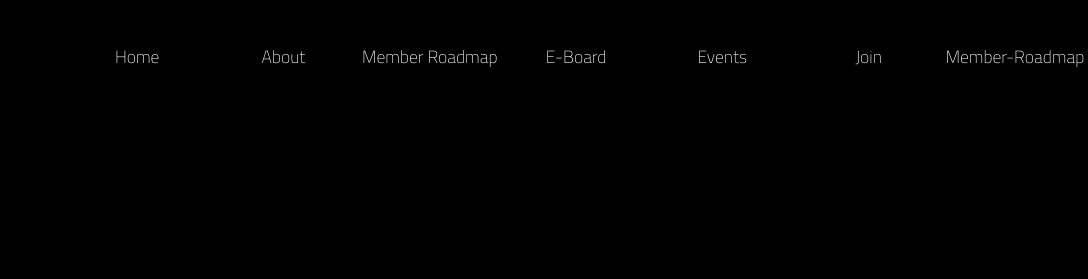
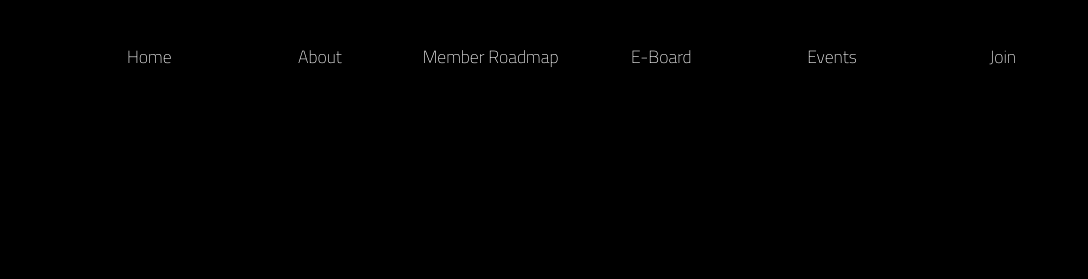
Before and after one commit to aztec-quantum/club-site, a plain HTML site: page index.html in a window 1280 px wide. Shown: the top 279 px of the page, 192-1280 px from the left. Drawn offline with Linux system fonts and the light colour scheme.

Commit message:
Modify previous changes to member roadmap

```diff
--- a/index.html
+++ b/index.html
@@ -40,9 +40,6 @@
                 </div>
                 <div class="nav-selector">
                     <a href="#" onclick="switchPage('join')">Join</a>
-                </div>
-                <div class="nav-selector">
-                    <a href="#" onclick="switchPage('member-roadmap')">Member-Roadmap</a>
                 </div>
             </nav>
             <button id="sidenav-open-btn" class="sidenav-open-btn" onclick="openSideNav()">
```
